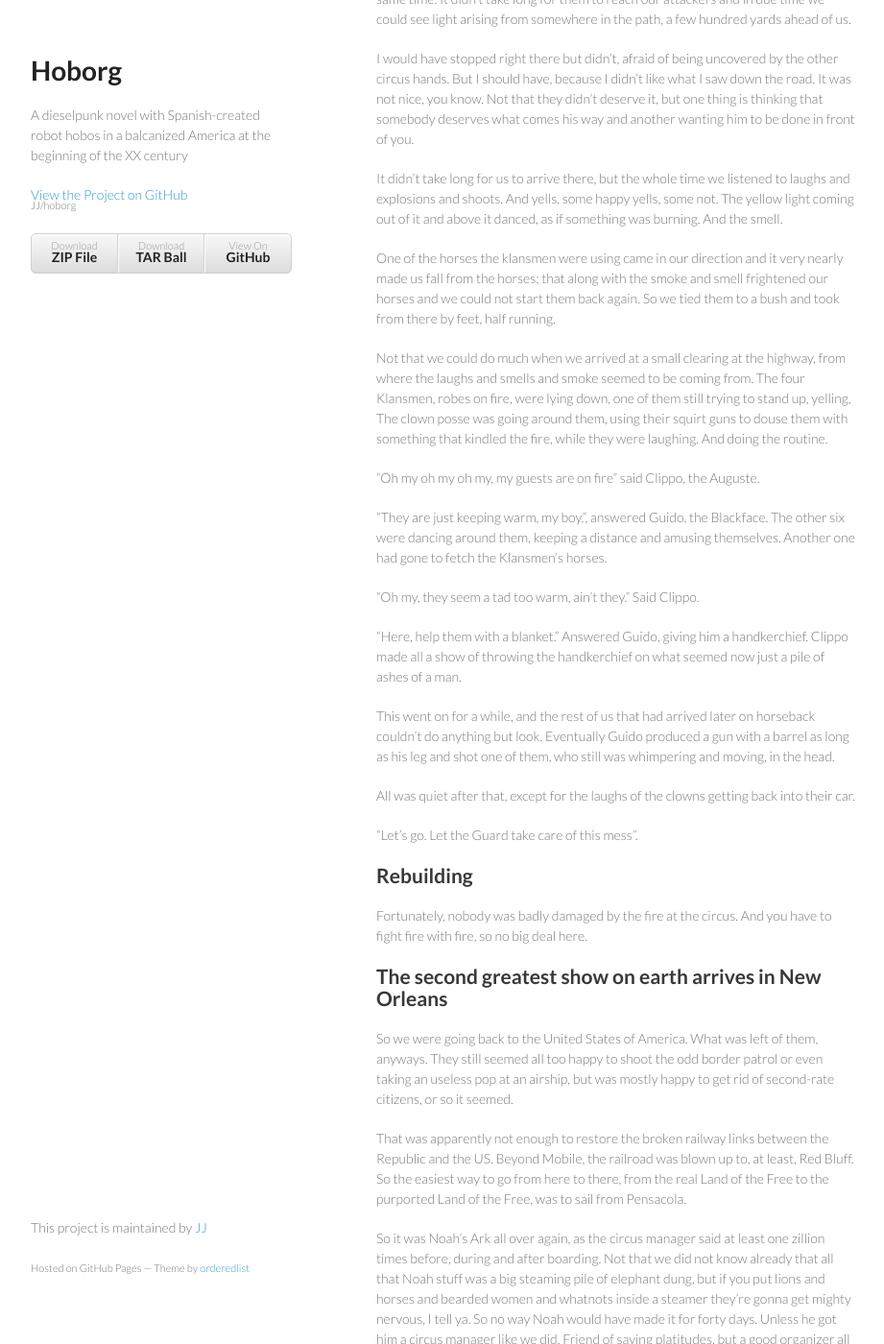
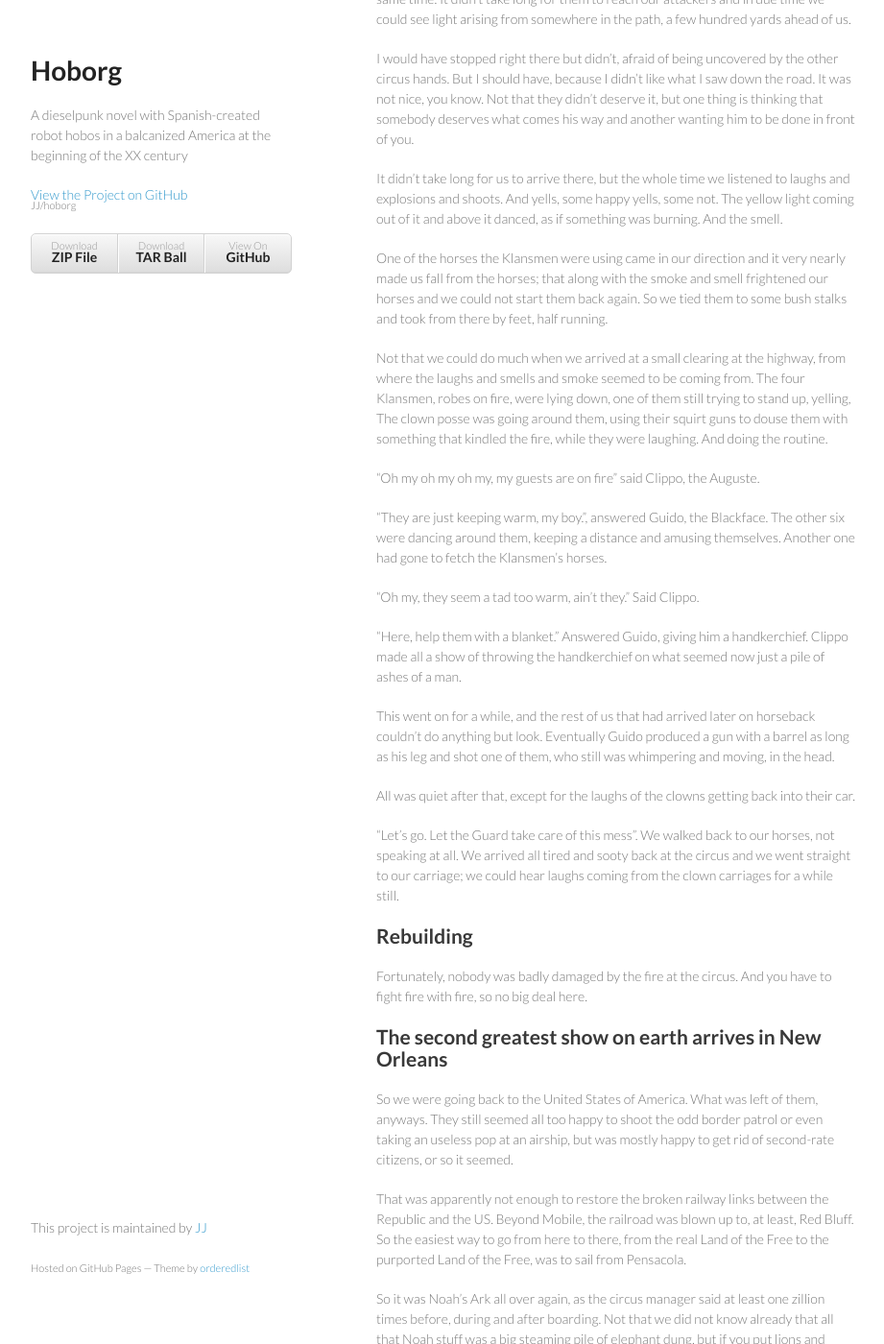
Before and after one commit to JJ/hoborg, a Jekyll site: the page built from text/text.md, in a window 1280 px wide and 1400 px high, scrolled down 5518 px. Shown: the whole window at 96% size, without its empty margins (178-1099 px from the left). Built offline with Jekyll 4.4.1, drawn with Linux system fonts in a browser that asks for light colours.

Commit message:
Sync text/text.md from master to gh-pages

```diff
--- a/text/text.md
+++ b/text/text.md
@@ -328,10 +328,10 @@ listened to laughs and explosions and shoots. And yells, some happy yells, some
 not. The yellow light coming out of it and above it danced, as if
 something was burning. And the smell.
 
-One of the horses the klansmen were using came in our direction and it
+One of the horses the Klansmen were using came in our direction and it
 very nearly made us fall from the horses; that along with the smoke
 and smell frightened our horses and we could not start them back
-again. So we tied them to a bush and took from there by feet, half
+again. So we tied them to some bush stalks and took from there by feet, half
 running.
 
 Not that we could do much when we arrived at a small clearing at the
@@ -363,7 +363,7 @@ was whimpering and moving, in the head.
 All was quiet after that, except for the laughs of the clowns getting
 back into their car.
 
-"Let's go. Let the Guard take care of this mess".
+"Let's go. Let the Guard take care of this mess".  We walked back to our horses, not speaking at all. We arrived all tired and sooty back at the circus and we went straight to our carriage; we could hear laughs coming from the clown carriages for a while still.
 
 Rebuilding
 -------------
```
